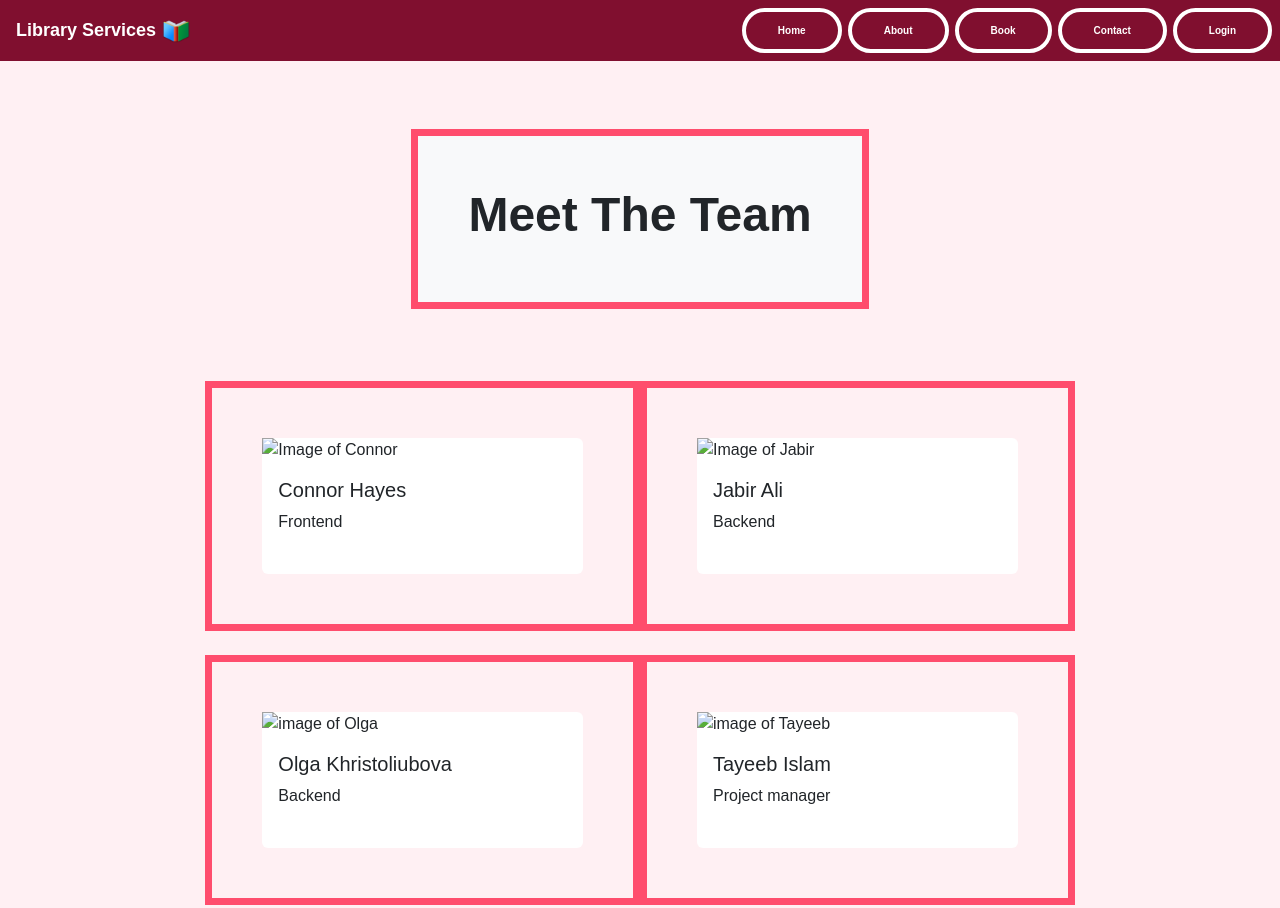
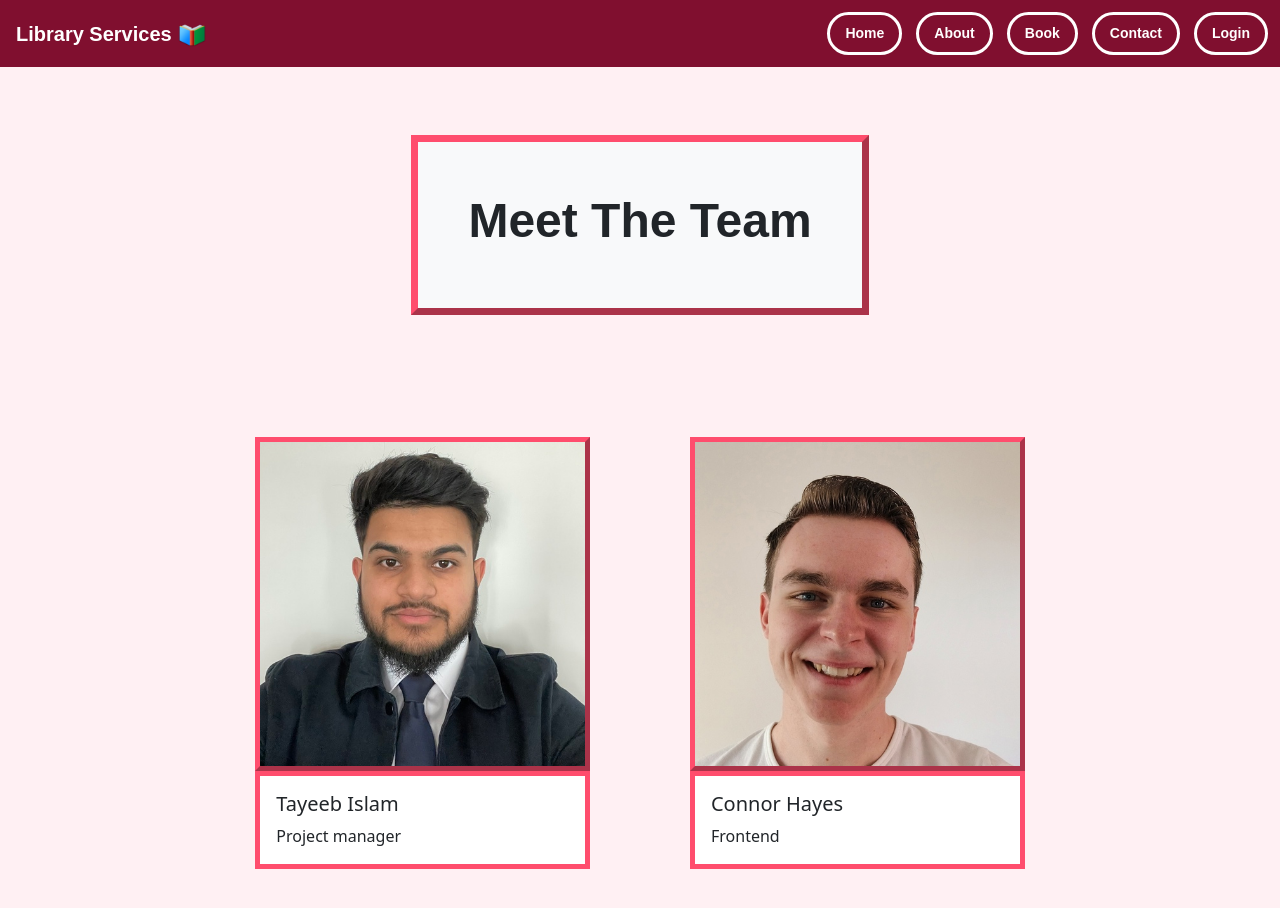
Before and after one commit to Tayeeb27/Library-Services-App, a plain HTML site: page client/about.html in a window 1280 px wide. Shown: the top 908 px of the page. Drawn offline with nearby package versions, Linux system fonts and the light colour scheme.

Commit message:
new buttons?

```diff
--- a/client/about.html
+++ b/client/about.html
@@ -22,57 +22,63 @@
         </div>
     </div>
 
+    <div class="personBorder">
     <div class="row align-items-md-stretch">
         <div class="col-md-2 mb-4">
 
         </div>
-        <div class="col-md-4 mb-4 person">
-          <div class="card border-0 h-100 mb-4">
-              <img class="card-img-team" src="" alt="Image of Connor">
-              <div class="card-body d-flex flex-column ">
-                <h5 class="card-title">Connor Hayes</h5>
-                <p class="card-text">Frontend</p>
+        <div class="col-md-4 person">
+          <div class="card border-0 h-100">
+            <img class="card-img-team img" src="assets/Tayeeb.jpeg" alt="image of Tayeeb">
+            <div class="belowImg">
+            <div class="card-body d-flex flex-column ">
+              <h5 class="card-title">Tayeeb Islam</h5>
+              <p class="card-text">Project manager</p>
+              </div>
               </div>
             </div>
         </div>
 
-        <div class="col-md-4 mb-4 person">
-          <div class="card border-0 h-100 mb-4">
-              <img class="card-img-team" src="" alt="Image of Jabir">
-              <div class="card-body d-flex flex-column ">
-                <h5 class="card-title">Jabir Ali</h5>
-                <p class="card-text">Backend</p>
-
+        <div class="col-md-4 person">
+          <div class="card border-0 h-100">
+            <img class="card-img-team img" src="assets/Connor.jpeg" alt="Image of Connor">
+            <div class="belowImg">
+            <div class="card-body d-flex flex-column ">
+              <h5 class="card-title">Connor Hayes</h5>
+              <p class="card-text">Frontend</p>
+              </div>
               </div>
             </div>
         </div>
 
-        <div class="col-md-2 mb-4">
+        <div class="col-md-2">
 
         </div>
 
-        <div class="col-md-2 mb-4">
+        <div class="col-md-2">
 
         </div>
 
-        <div class="col-md-4 mb-4 person">
-            <div class="card border-0 h-100 mb-4">
-                <img class="card-img-team" src="" alt="image of Olga">
+        <div class="col-md-4 person">
+            <div class="card border-0 h-100">
+                <img class="card-img-team img" src="assets/Olga.jpeg" alt="image of Olga">
+                <div class="belowImg">
                 <div class="card-body d-flex flex-column ">
                   <h5 class="card-title">Olga Khristoliubova</h5>
                   <p class="card-text">Backend</p>
-
+                  </div>
                 </div>
               </div>
           </div>
 
-          <div class="col-md-4 mb-4 person">
-            <div class="card border-0 h-100 mb-4">
-                <img class="card-img-team" src="" alt="image of Tayeeb">
-                <div class="card-body d-flex flex-column ">
-                  <h5 class="card-title">Tayeeb Islam</h5>
-                  <p class="card-text">Project manager</p>
-
+          <div class="col-md-4 person">
+            <div class="card border-0 h-100">
+              <img class="card-img-team img" src="assets/Jabir.jpeg" alt="Image of Jabir">
+              <div class="belowImg">
+              <div class="card-body d-flex flex-column ">
+                <h5 class="card-title">Jabir Ali</h5>
+                <p class="card-text">Backend</p>
+                </div>
                 </div>
               </div>
           </div>
@@ -82,6 +88,7 @@
           </div>
 
       </div>
+    </div>
 
 
 
--- a/client/css/about.css
+++ b/client/css/about.css
@@ -1,16 +1,24 @@
 .container {
     padding: 50px;
-    border-style: ridge;
-    border: 7px solid #ff4d6d;
+    border: 7px outset #ff4d6d;
     outline: 50px solid #fff0f3;
     font-family: "Poppins", sans-serif;
 }
 
+/* .personBorder {
+    margin: 20px;
+    border: 5px solid #ff4d6d;
+} */
+
 .person {
     padding: 50px;
-    margin: 0px;
-    border-style: ridge;
-    border: 7px solid #ff4d6d;
     outline: 10px;
-    font-family: "Poppins", sans-serif;
 }
+
+.img {
+    border: 5px outset #ff4d6d;
+}
+
+.belowImg {
+    border: 5px solid #ff4d6d;
+}
--- a/client/css/contact.css
+++ b/client/css/contact.css
@@ -48,6 +48,12 @@ input[type="submit"] {
     margin-top: 10px;
     margin-left: 40%;
     margin-bottom: 10px;
+    background-color: #c9184a;
+    border: none;
+    color: white;
+    padding: 8px 16px;
+    text-decoration: none;
+    cursor: pointer;
 }
 
 p {
--- a/client/css/default.css
+++ b/client/css/default.css
@@ -14,16 +14,16 @@ body {
 .navBn {
     display: inline-flex;
     align-items: center;
-    justify-content: center;
-    padding: 0.7rem 2rem;
+    justify-content: space-between;
+    padding: 0.2rem 1rem;
     font-family: "Poppins", sans-serif;
     font-weight: 700;
-    font-size: 10px;
+    font-size: 14px;
     text-align: center;
     text-decoration: none;
     color: #fff;
     backface-visibility: hidden;
-    border: 0.3rem solid transparent;
+    border: 0.2rem solid transparent;
     border-radius: 3rem;
 }
 
--- a/client/css/home.css
+++ b/client/css/home.css
@@ -2,6 +2,11 @@
     padding: 50px;
     border-style: ridge;
     border: 7px solid #ff4d6d;
-    outline: 50px solid #fff0f3;
+    outline: 90px solid #fff0f3;
     font-family: "Poppins", sans-serif;
 }
+
+.container1 {
+    margin-right: 0px;
+    margin-left: 0px;
+}
--- a/client/navbar.html
+++ b/client/navbar.html
@@ -1,29 +1,32 @@
 <link rel="stylesheet" href="css/default.css">
 <head>
 <style>
-    nav {
+    .primaryNav {
         background-color: #800f2f;
         display: flex;
         justify-content: space-between;
         align-items: center;
         margin-bottom: 20px;
     }
-    nav ul {
+    .primaryNav ul {
         list-style-type: none;
         margin: 0;
         padding: 5px;
         overflow: hidden;
     }
-    nav li {
+    .primaryNav li {
         float: left;
-        padding: 3px;
+        padding: 7px;
 
     }
-    nav li a {
+    .primaryNav li a {
         display: block;
         color: white;
         text-align: center;
-        padding: 14px 16px;
+        font-family: "Poppins", sans-serif;
+        font-weight: 600;
+        font-size: 14px;
+        padding: 8px 15px;
         text-decoration: none;
     }
     .title {
@@ -32,12 +35,12 @@
         text-align: center;
         font-family: "Poppins", sans-serif;
         font-weight: 700;
-        font-size: 18px;
+        font-size: 20px;
         padding: 14px 16px;
         text-decoration: none;
 
     }
-    nav li a:hover {
+    .primaryNav li a:hover {
         background-color: #ff4d6d;
     }
 
@@ -46,7 +49,7 @@
     </style>
 </head>
 <!-- old nav bar -->
-<nav>
+<nav class="primaryNav">
     <span class="title">Library Services <img src="assets/book.ico" alt="Logo" width="30" height="24"> </span>
     <ul>
         <li>
```
Also changed, not shown: client/css/login.css (+8 -2 lines), client/css/register.css (+8 -2 lines), client/home.html (+1 -1 lines), client/login.html (+1 -1 lines), client/register.html (+1 -1 lines), client/assets/Connor.jpeg (added), client/assets/Jabir.jpeg (added), client/assets/Olga.jpeg (added), client/assets/Tayeeb.jpeg (added).
